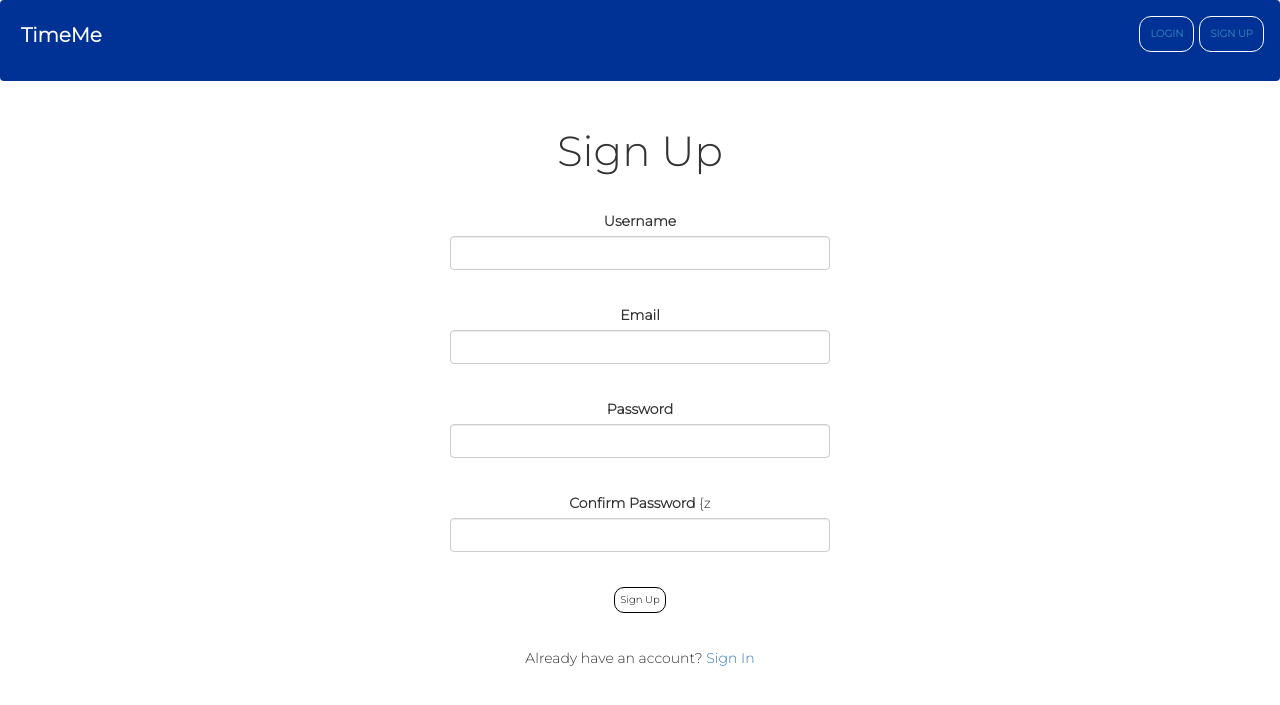
After one commit to rajayasaswini/NEA2, a Flask app: page /register in a window 1280 px wide. The commit adds this page. Shown: the top 705 px of the page. Run offline with Flask 2, Linux system fonts and the light colour scheme; some libraries are stand-ins or nearby versions.

Commit message:
aug 24 - register and login forms

```diff
--- a/app.py
+++ b/app.py
@@ -1,18 +1,36 @@
-from flask import Flask
-from flask import render_template
+from flask import Flask, flash, redirect
+from flask import render_template, url_for
+from forms import RegistrationForm, LoginForm
 app = Flask(__name__)
+
+app.config['SECRET_KEY'] = 'cb1414668bb6f2a30c99cfb0e9c1441b'
 
 @app.route('/')
 def index():
     return render_template("index.html")
 
-@app.route('/signup', methods=['post', 'get'])
-def signup():
-    return render_template("signup.html")
+@app.route('/register', methods=['GET', 'POST'])
+def register():
+    form = RegistrationForm()
+    if form.validate_on_submit():
+        flash(f'Account created for {form.username.data}!','success')
+        return redirect(url_for('index'))
+    return render_template("register.html", title="Register", form=form)
 
-@app.route('/login', methods=['post', 'get'])
+@app.route('/login', methods=['GET', 'POST'])
 def login():
-    return render_template("login.html")
+    form = LoginForm()
+    if form.validate_on_submit():
+        if form.email.data == 'admin@mail.com' and form.password.data == 'password':
+            flash('logged in', 'success')
+            return redirect(url_for('admindash'))
+        else:
+            flash('login unsuccessful', 'danger')
+    return render_template("login.html", title="Login", form=form)
+
+@app.route('/admindashboard', methods=['GET', 'POST'])
+def admindash():
+    return render_template("admindash.html")
 
 if __name__ == "__main__":
     app.run(debug=True)
--- /dev/null
+++ b/forms.py
@@ -0,0 +1,22 @@
+from flask_wtf import FlaskForm
+from wtforms import StringField, PasswordField, SubmitField, BooleanField
+from wtforms.validators import DataRequired, Length, Email, EqualTo
+
+
+class RegistrationForm(FlaskForm):
+    username = StringField('Username',
+                           validators=[DataRequired(), Length(min=2, max=20)])
+    email = StringField('Email',
+                        validators=[DataRequired(), Email()])
+    password = PasswordField('Password', validators=[DataRequired()])
+    confirm_password = PasswordField('Confirm Password',
+                                     validators=[DataRequired(), EqualTo('password')])
+    submit = SubmitField('Sign Up')
+
+
+class LoginForm(FlaskForm):
+    email = StringField('Email',
+                        validators=[DataRequired(), Email()])
+    password = PasswordField('Password', validators=[DataRequired()])
+    remember = BooleanField('Remember Me')
+    submit = SubmitField('Login')
--- /dev/null
+++ b/templates/admindash.html
@@ -0,0 +1 @@
+<p>Admin Dashboard</p>
--- a/templates/html/homeheader.html
+++ b/templates/html/homeheader.html
@@ -22,11 +22,11 @@
 												<li class="nav-item">
                             <div id="right">
                                 <div class="navbutton">
-                                    <button class="nav-button" onclick="window.location.href='login.html';">
+                                    <button class="nav-button">
 																			<strong><a href="{{ url_for('login') }}">LOGIN</a></strong>
 																		</button>
-																		<button class="nav-button" onclick="window.location.href='signup.html';">
-																			<strong><a href="{{ url_for('signup') }}">SIGN UP</a></strong>
+																		<button class="nav-button">
+																			<strong><a href="{{ url_for('register') }}">SIGN UP</a></strong>
 																		</button>
                                 </div>
                             </div>
--- /dev/null
+++ b/templates/register.html
@@ -0,0 +1,103 @@
+{% include "html/homeheader.html" %}
+<!DOCTYPE html>
+<html lang="en">
+	<head>
+			<meta charset="UTF-8">
+			<meta http-equiv="X-UA-Compatible" content="IE=edge">
+			<meta name="viewport" content="width=device-width, initial-scale=1.0">
+			<link rel="stylesheet" href="../static/signupstyle.css">
+			<link rel="stylesheet" href="https://maxcdn.bootstrapcdn.com/bootstrap/3.4.1/css/bootstrap.min.css">
+			<title>Sign Up</title>
+	</head>
+	<body>
+		<div class="signup">
+
+			<div class="signup-logo">
+				<p>Sign Up</p>
+
+			</div>
+
+			<form class ="form" method="post" action="">
+				{{ form.hidden_tag() }}
+				<div class="form-group">
+						<br>
+						{{ form.username.label(id="left")}}
+
+						{% if form.username.errors %}
+                {{ form.username(class="form-control form-control-lg is-invalid") }}
+                <div class="invalid-feedback">
+                    {% for error in form.username.errors %}
+                        <span>{{ error }}</span>
+                    {% endfor %}
+                </div>
+            {% else %}
+                {{ form.username(class="form-control form-control-lg") }}
+            {% endif %}
+				</div>
+
+				<br>
+
+				<div class="form-group">
+					{{ form.email.label(id="left")}}
+
+					{% if form.email.errors %}
+							{{ form.email(class="form-control form-control-lg is-invalid") }}
+							<div class="invalid-feedback">
+									{% for error in form.email.errors %}
+											<span>{{ error }}</span>
+									{% endfor %}
+							</div>
+					{% else %}
+							{{ form.email(class="form-control form-control-lg") }}
+					{% endif %}
+				</div>
+
+				<br>
+
+				<div class="form-group">
+					{{ form.password.label(id="left")}}
+
+					{% if form.password.errors %}
+							{{ form.password(class="form-control form-control-lg is-invalid") }}
+							<div class="invalid-feedback">
+									{% for error in form.password.errors %}
+											<span>{{ error }}</span>
+									{% endfor %}
+							</div>
+					{% else %}
+							{{ form.password(class="form-control form-control-lg") }}
+					{% endif %}
+				</div>
+
+				<br>
+
+				<div class="form-group">
+					{{ form.confirm_password.label(id="left")}}
+
+					{z{% if form.confirm_password.errors %}
+							{{ form.confirm_password(class="is-invalid") }}
+							<div class="invalid-feedback">
+									{% for error in form.confirm_password.errors %}
+											<span>{{ error }}</span>
+									{% endfor %}
+							</div>
+					{% else %}
+							{{ form.confirm_password(class="form-control form-control-lg") }}
+					{% endif %}
+				</div>
+
+				<br>
+
+				<div class="form-group">
+						{{ form.submit(class="signup-button")}}
+				</div>
+
+				<br>
+
+			</form>
+			<div>
+				Already have an account? <a href="{{ url_for('login') }}">Sign In</a>
+			</div>
+		</div>
+	</body>
+</html>
```
Also changed, not shown: static/loginstyle.css (+5 -5 lines), templates/index.html (+9 -0 lines), templates/login.html (+45 -7 lines), templates/signup.html (deleted, +0 -51 lines), 2 other files.
